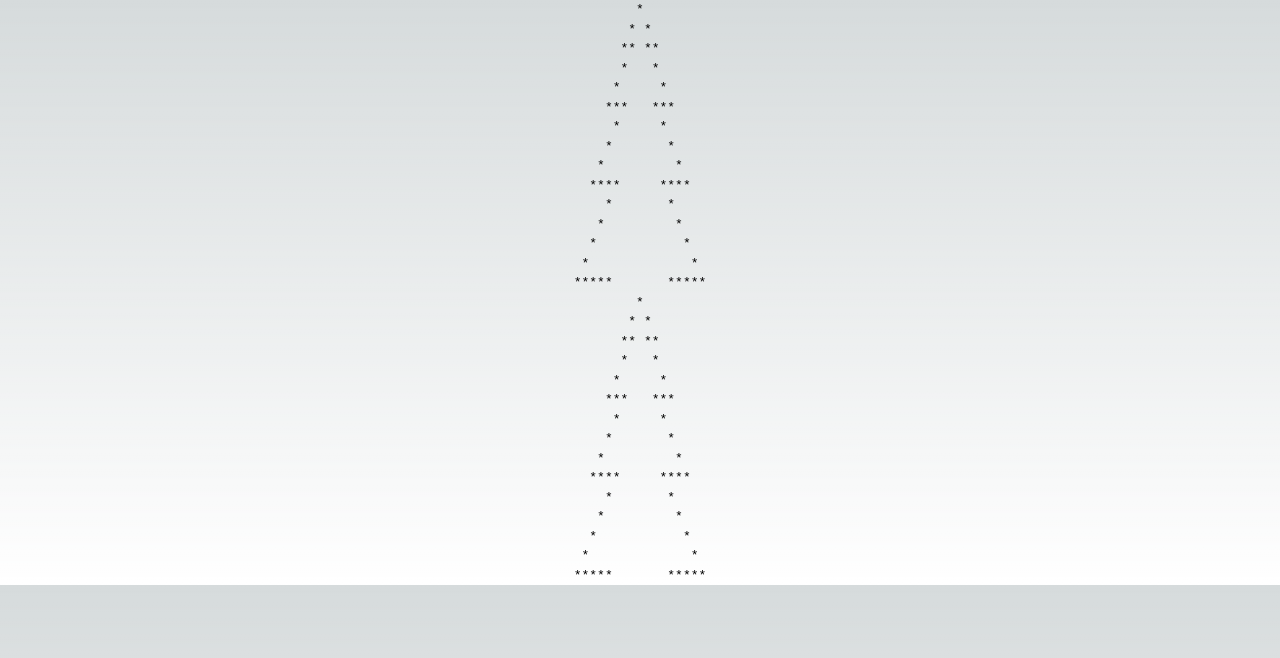
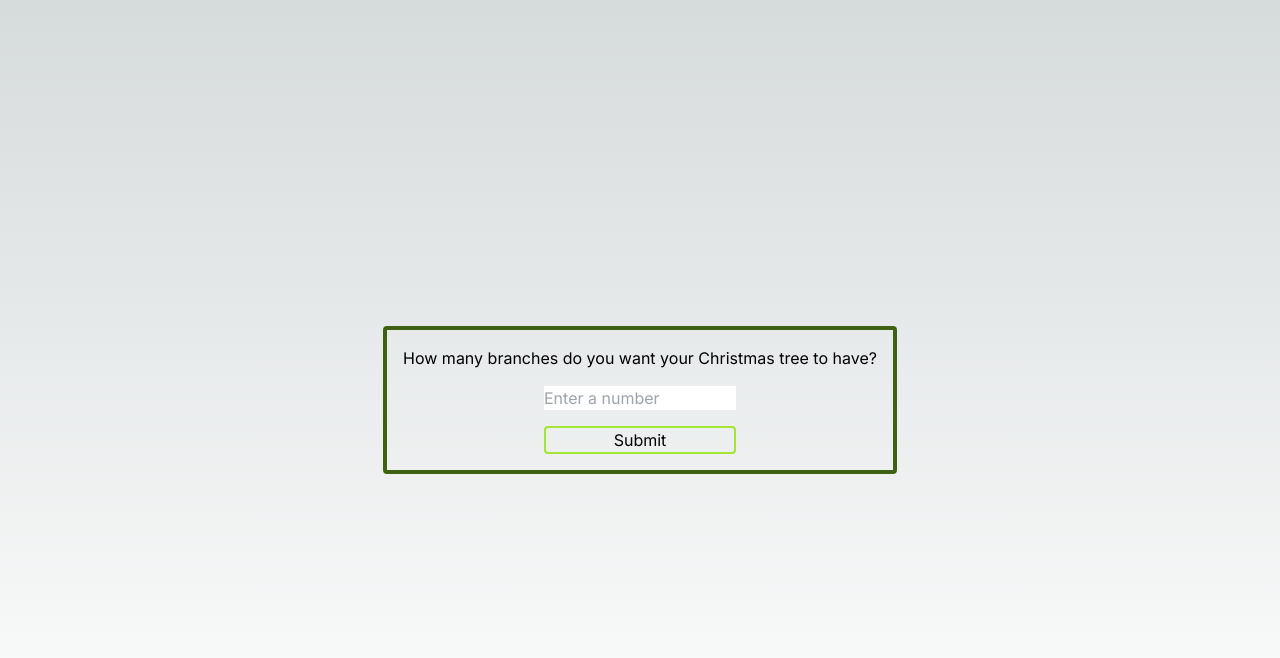
Before and after one commit to honzaKriz/christmas-tree, a Next.js app: page / in a window 1280 px wide. Shown: the top 658 px of the page. Built offline with nearby package versions, Linux system fonts and the light colour scheme.

Commit message:
state logic for user input, basic styling with tailwind

```diff
--- /dev/null
+++ b/app/components/ChristmasTree.tsx
@@ -0,0 +1,78 @@
+'use client';
+
+import React, { useState } from 'react';
+
+const ChristmasTree = () => {
+  // temporary declaration of levels locally for testing purposes only, DELETE AFTER USER INPUT IMPLEMENTATION
+  const [input, setInput] = useState('');
+  const [levels, setNumOfLevels] = useState<number | null>(0);
+
+  const createLevels = () => {
+    if (!levels) return;
+
+    let pattern = '';
+    pattern += '  *  \n';
+    pattern += ' * * \n';
+    pattern += '** **\n';
+
+    let gap = 3;
+
+    for (let level = 2; level <= levels; level++) {
+      let rows = level + 1;
+      for (let row = 1; row < rows; row++) {
+        let spaces = ' '.repeat(gap + (row - 1) * 2);
+        pattern += `*${spaces}*\n`;
+      }
+
+      let branchWidth =
+        '*'.repeat(level + 1) + ' '.repeat(gap) + '*'.repeat(level + 1);
+      pattern += `${branchWidth}\n`;
+
+      gap += 2;
+    }
+
+    return pattern;
+  };
+
+  const treePattern = createLevels();
+
+  const submit = () => {
+    const numLevels = parseInt(input, 10);
+    if (!isNaN(numLevels) && numLevels > 0) {
+      setNumOfLevels(numLevels);
+    }
+  };
+
+  return (
+    <>
+      {levels ? (
+        <div>
+          <pre className='text-center'>{treePattern}</pre>
+        </div>
+      ) : (
+        <div className='flex items-center justify-center h-screen'>
+          <div className='flex flex-col items-center space-y-4 border-4 rounded border-lime-800 p-4'>
+            <span>
+              How many branches do you want your Christmas tree to have?
+            </span>
+            <input
+              type='number'
+              value={input}
+              onChange={(e) => setInput(e.target.value)}
+              placeholder='Enter a number'
+              className='text-black w-48'
+            />
+            <button
+              onClick={submit}
+              className='w-48 border-2 rounded border-lime-400'
+            >
+              Submit
+            </button>
+          </div>
+        </div>
+      )}
+    </>
+  );
+};
+
+export default ChristmasTree;
--- a/app/layout.tsx
+++ b/app/layout.tsx
@@ -18,7 +18,6 @@ export default function RootLayout({
   return (
     <html lang='en'>
       <body className={inter.className}>{children}</body>
-      <ChristmasTree />
     </html>
   );
 }
--- a/app/page.tsx
+++ b/app/page.tsx
@@ -1,46 +1,11 @@
-import React, { CSSProperties } from 'react';
+'use client';
 
-const ChristmasTree = () => {
-  // temporary declaration of levels locally for testing purposes only, DELETE AFTER USER INPUT IMPLEMENTATION
-  const levels = 4;
+import ChristmasTree from './components/ChristmasTree';
 
-  const createLevels = () => {
-    let pattern = '';
-    pattern += '  *  \n';
-    pattern += ' * * \n';
-    pattern += '** **\n';
-
-    let gap = 3;
-
-    for (let level = 2; level <= levels; level++) {
-      let rows = level + 1;
-      for (let row = 1; row < rows; row++) {
-        let spaces = ' '.repeat(gap + (row - 1) * 2);
-        pattern += `*${spaces}*\n`;
-      }
-
-      let branchWidth =
-        '*'.repeat(level + 1) + ' '.repeat(gap) + '*'.repeat(level + 1);
-      pattern += `${branchWidth}\n`;
-
-      gap += 2;
-    }
-
-    return pattern;
-  };
-
-  const treePattern = createLevels();
-
-  const centerStyle: CSSProperties = {
-    textAlign: 'center',
-    fontFamily: 'monospace',
-  };
-
+export default function Home() {
   return (
-    <div>
-      <pre style={centerStyle}>{treePattern}</pre>
-    </div>
+    <>
+      <ChristmasTree />
+    </>
   );
-};
-
-export default ChristmasTree;
+}
```
